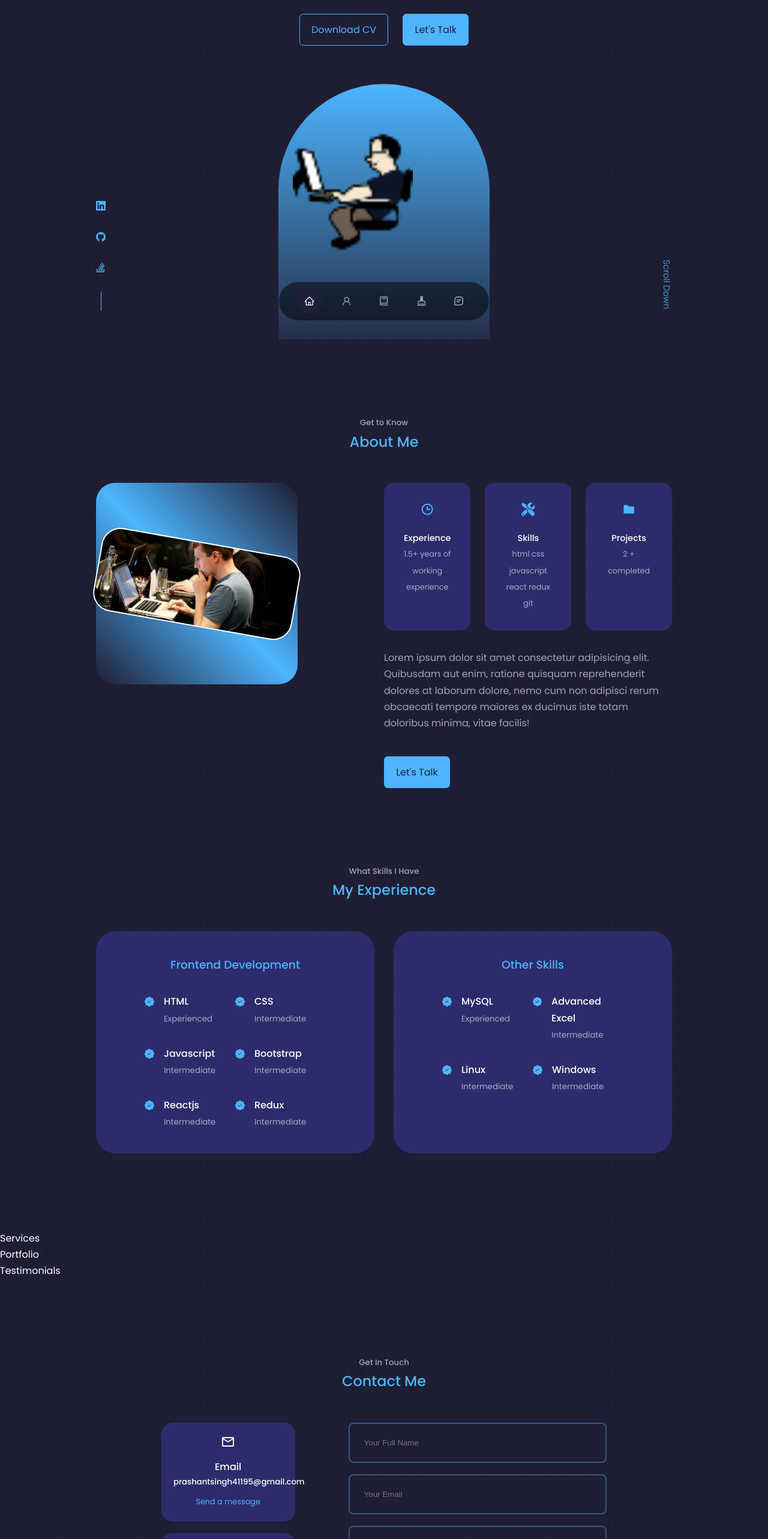
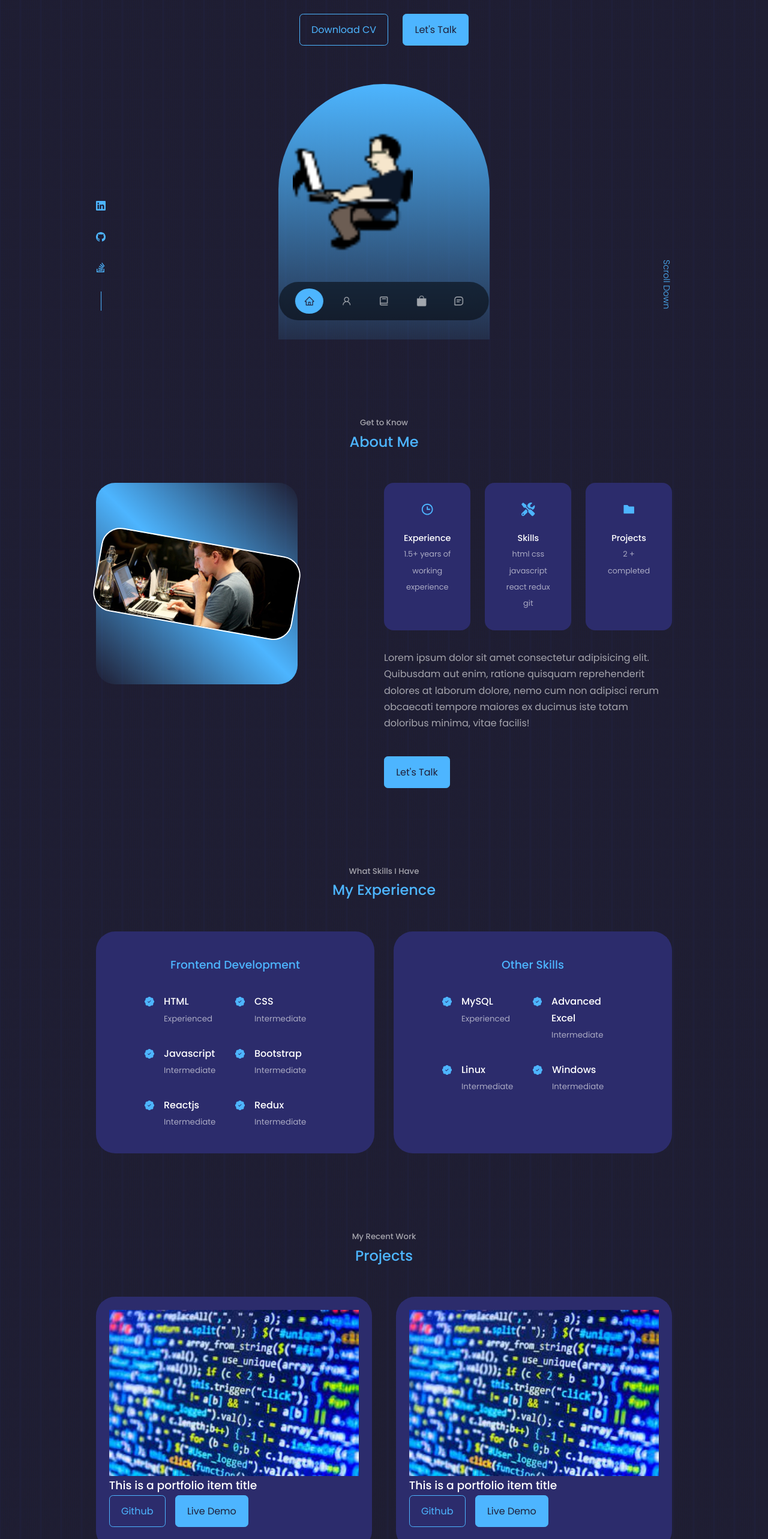
Before and after one commit to prashant6/my-portfolio-old, a React (Create React App) app: page / in a window 1280 px wide. Shown: the part 234-2800 px from the top of the page at 60% size. Built offline with nearby package versions, Linux system fonts and the light colour scheme; no server answers.

Commit message:
everything almost completed

```diff
--- a/src/App.js
+++ b/src/App.js
@@ -2,9 +2,7 @@
 import About from './components/about/About'
 import Nav from './components/nav/Nav'
 import Experience from './components/experience/Experience'
-import Services from './components/services/Services'
 import Portfolio from './components/portfolio/Portfolio'
-import Testimonials from './components/testimonials/Testimonials'
 import Contact from './components/contact/Contact'
 import Footer from './components/footer/Footer'
 import './index.css'
@@ -17,9 +15,7 @@
       <Nav />
       <About />
       <Experience />
-      <Services />
       <Portfolio />
-      <Testimonials />
       <Contact />
       <Footer />
     </>
--- a/src/components/nav/Nav.js
+++ b/src/components/nav/Nav.js
@@ -2,7 +2,7 @@
 import './nav.css'
 import { AiOutlineHome, AiOutlineUser } from 'react-icons/ai'
 import { BiBook } from 'react-icons/bi'
-import { MdCleaningServices } from 'react-icons/md'
+import { BsBagFill } from 'react-icons/bs'
 import { BiMessageSquareDetail } from 'react-icons/bi'
 import { useState } from 'react'
 
@@ -15,7 +15,7 @@
       <a href="#" className={activeNav === '#' ? 'active' : ''} onClick={() => setActiveNav('#')}><AiOutlineHome /></a>
       <a href="#about" className={activeNav === '#about' ? 'active' : ''} onClick={() => setActiveNav('#about')} ><AiOutlineUser /></a>
       <a href="#experience" className={activeNav === '#experience' ? 'active' : ''} onClick={() => setActiveNav('#experience')}><BiBook /></a>
-      <a href="#services" className={activeNav === '#services' ? 'active' : ''} onClick={() => setActiveNav('#services')}><MdCleaningServices /></a>
+      <a href="#portfolio" className={activeNav === '#portfolio' ? 'active' : ''} onClick={() => setActiveNav('#portfolio')}><BsBagFill /></a>
       <a href="#contact" className={activeNav === '#contact' ? 'active' : ''} onClick={() => setActiveNav('#contact')}><BiMessageSquareDetail /></a>
 
     </nav>
--- a/src/components/nav/nav.css
+++ b/src/components/nav/nav.css
@@ -13,6 +13,7 @@
     display: flex;
     gap: 1rem;
     border-radius: 3rem;
+    backdrop-filter: blur(15px);
 }
 
 nav a {
@@ -29,6 +30,6 @@
 }
 
 nav a.active {
-    background-color: var(--color-bg);
-    color: var(--color-white);
+    background-color: var(--color-primary);
+    color: var(--color-bg);
 }
--- a/src/components/portfolio/Portfolio.js
+++ b/src/components/portfolio/Portfolio.js
@@ -1,8 +1,37 @@
 import React from 'react'
 import './portfolio.css'
+import img from '../../assets/img.jpg'
 
 export default function Portfolio() {
-  return (
-    <div>Portfolio</div>
-  )
+    return (
+        <section id='portfolio'>
+            <h5>My Recent Work</h5>
+            <h2>Projects</h2>
+
+            <div className="container portfolio__container">
+                <article className="portfolio__item">
+                    <div className="portfolio--image">
+                        <img src={img} alt="" />
+                    </div>
+                    <h3>This is a portfolio item title</h3>
+                    <div className="portfolio__item--cta">
+                        <a href="https://github.com/prashant6" className='btn' target='_blank'>Github</a>
+                        <a href="https://github.com/prashant6" className='btn btn-primary' target='_blank'>Live Demo</a>
+                    </div>
+                </article>
+
+                <article className="portfolio__item">
+                    <div className="portfolio--image">
+                        <img src={img} alt="" />
+                    </div>
+                    <h3>This is a portfolio item title</h3>
+                    <div className="portfolio__item--cta">
+                        <a href="https://github.com/prashant6" className='btn' target='_blank'>Github</a>
+                        <a href="https://github.com/prashant6" className='btn btn-primary' target='_blank'>Live Demo</a>
+                    </div>
+                </article>
+
+            </div>
+        </section>
+    )
 }
--- a/src/components/portfolio/portfolio.css
+++ b/src/components/portfolio/portfolio.css
@@ -0,0 +1,51 @@
+.portfolio__container {
+    display: grid;
+    grid-template-columns: repeat(2, 1fr);
+    gap: 2.5rem;
+}
+
+.portfolio__item {
+    background: var(--color-bg-variant);
+    padding: 1.3rem;
+    border-radius: 2rem;
+    border: 1px solid transparent;
+    transition: var(--transition);
+}
+
+.portfolio__item:hover {
+    border-color: var(--color-primary-variant);
+    background: transparent;
+}
+
+.portfolio__item--image {
+    border-radius: 1.5rem;
+    overflow: hidden;
+}
+
+.portfolio__item h3 {
+    margin: 1.2 0 2rem;
+}
+
+.portfolio__item--cta {
+    display: flex;
+    gap: 1rem;
+    margin-bottom: 1rem;
+}
+
+/* ----------------- MEDIA QUERIES (MEDIUM DEVICES) ---------------------- */
+
+@media screen and (max-width: 1024px) {
+    .portfolio__container {
+        grid-template-columns: 1fr 1fr;
+        gap: 1.2rem;
+    }
+}
+
+/* ----------------- MEDIA QUERIES (SMALL DEVICES) ---------------------- */
+
+@media screen and (max-width: 600px) {
+   .portfolio__container {
+    grid-template-columns: 1fr;
+    gap: 1rem;
+   }
+}
--- a/src/components/services/Services.js
+++ /dev/null
@@ -1,8 +0,0 @@
-import React from 'react'
-import './services.css'
-
-export default function Services() {
-  return (
-    <section id='services'>Services</section>
-  )
-}
--- a/src/components/testimonials/Testimonials.js
+++ /dev/null
@@ -1,8 +0,0 @@
-import React from 'react'
-import './testimonials.css'
-
-export default function Testimonials() {
-  return (
-    <div>Testimonials</div>
-  )
-}
```
Also changed, not shown: src/assets/img.jpg (added), src/components/services/services.css (deleted), src/components/testimonials/testimonials.css (deleted), src/index.css (line endings or trailing spaces).
